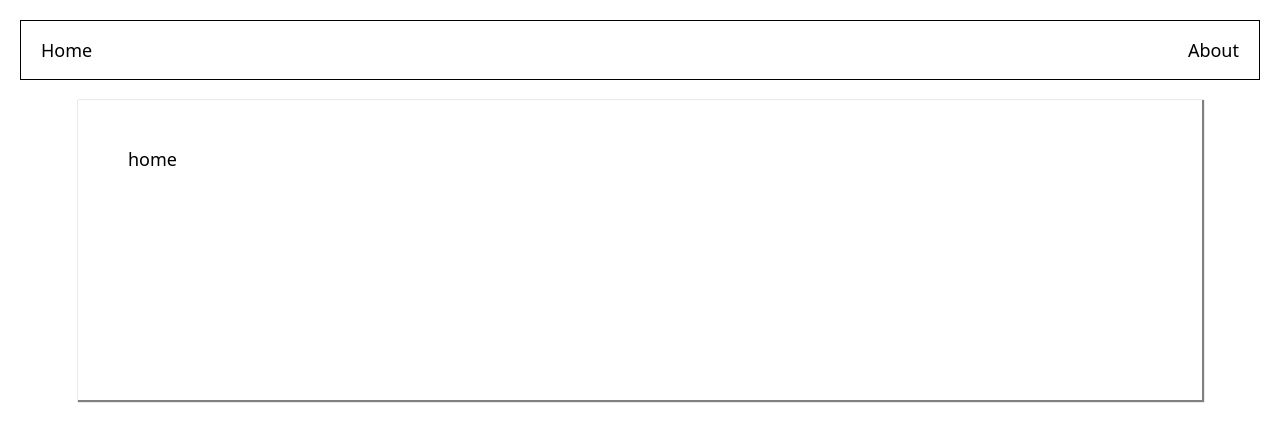
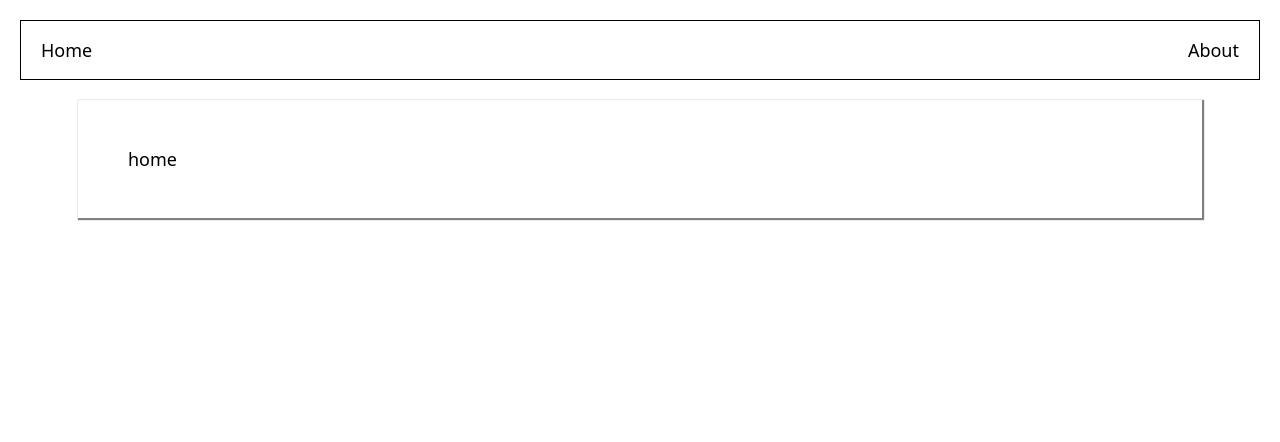
Before and after one commit to zx3923/study-next, a Next.js app: page / in a window 1280 px wide. Shown: the top 442 px of the page. Built offline with nearby package versions, Linux system fonts and the light colour scheme.

Commit message:
modified height

```diff
--- a/src/app/styles/container.module.css
+++ b/src/app/styles/container.module.css
@@ -6,7 +6,7 @@
 .box {
   width: 100%;
   max-width: 1024px;
-  height: 200px;
+  height: 100%;
   box-shadow: 1px 1px 1px 1px gray;
   padding: 50px;
 }
```
